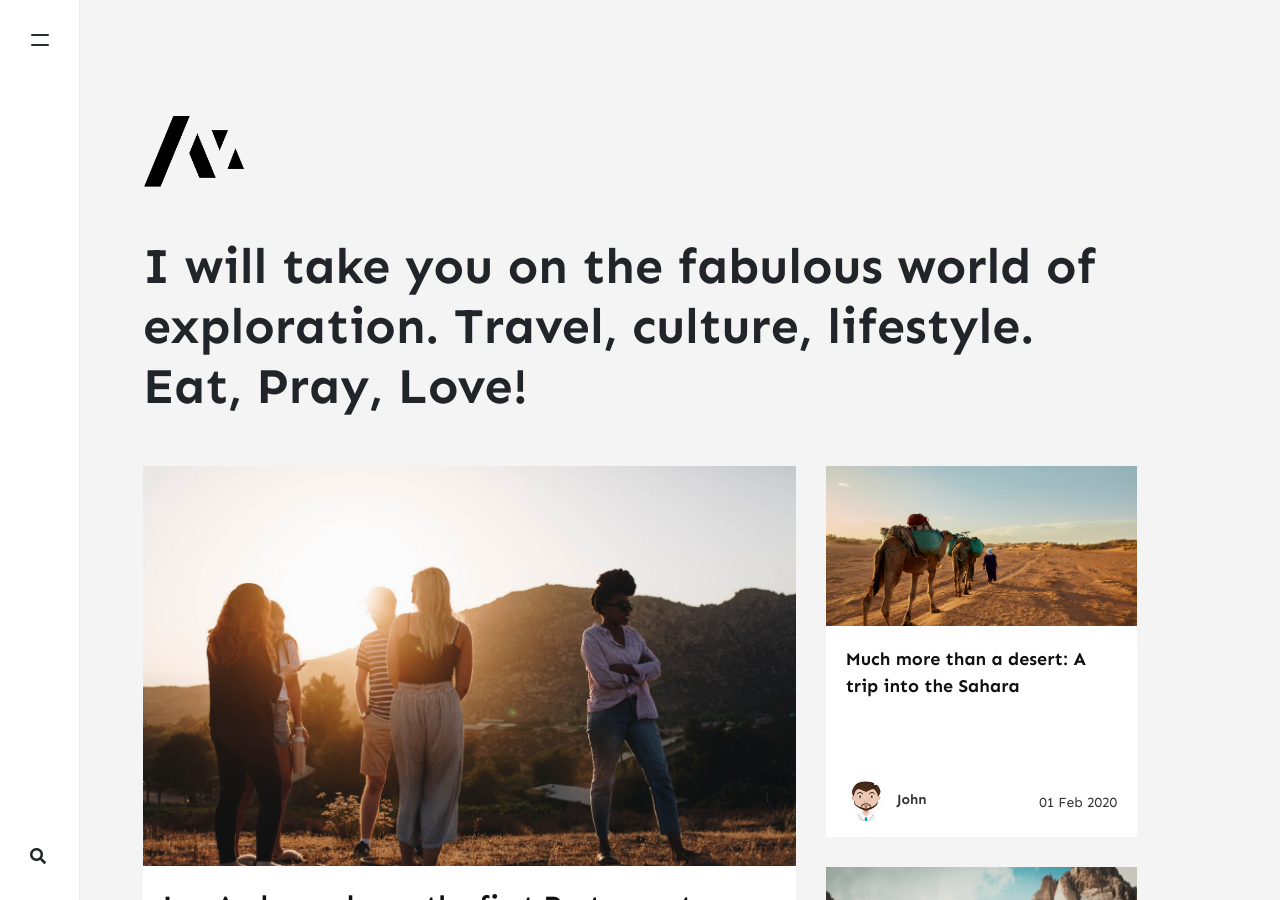
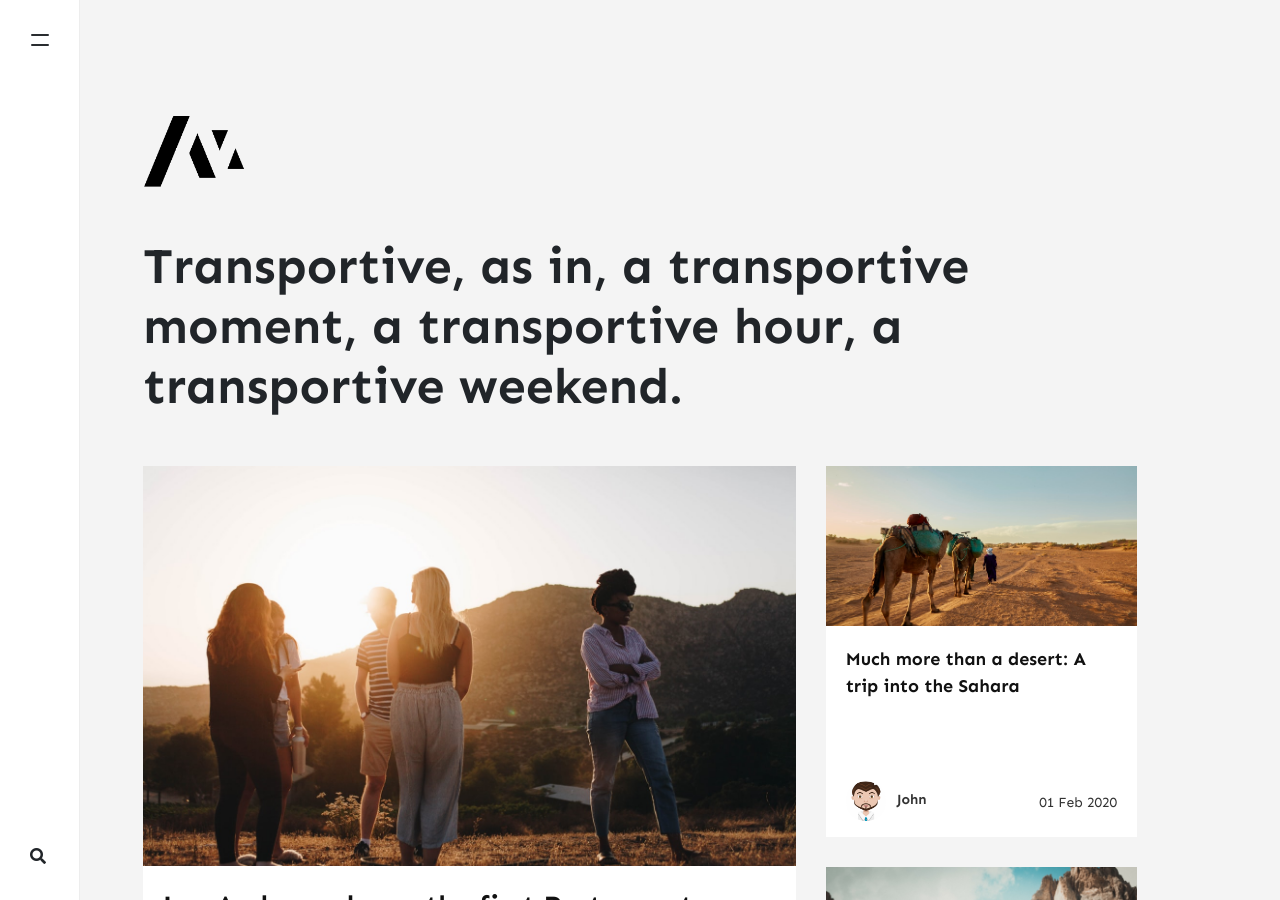
Before and after one commit to transportive/transportive.github.io, a Jekyll site: the page built from index.html, in a window 1280 px wide and 900 px high. Built offline with Jekyll 4.4.1, drawn with Linux system fonts in a browser that asks for light colours; nearby versions of some CDN libraries; the list of posts is cut into pages by our own code; comment, search, counter and statistics services are not loaded; some of the changed text lies outside the part shown.

Commit message:
Fixing page build warning
Page build warning: You are attempting to use the 'none' highlighter, which is currently unsupported on GitHub Pages. Your site will use 'rouge' for highlighting instead. To suppress this warning, change the 'highlighter' value to 'rouge' in your '_config.yml' and ensure the 'pygments' key is unset.

```diff
--- a/_config.yml
+++ b/_config.yml
@@ -1,7 +1,7 @@
 # Site
-name: "Memoirs"
-title: "Memoirs"
-description: "I will take you on the fabulous world of exploration. Travel, culture, lifestyle. Eat, Pray, Love!"
+name: "Transportive"
+title: "Transportive"
+description: "Transportive, as in, a transportive moment, a transportive hour, a transportive weekend."
 logo: 'assets/images/logo.png'
 favicon: 'assets/images/logo.png'
 baseurl: ''
@@ -10,7 +10,7 @@ disqus: 'demowebsite'
 mailchimp-list: 'https://wowthemes.us11.list-manage.com/subscribe/post?u=8aeb20a530e124561927d3bd8&amp;id=8c3d2d214b'
 include: ["_pages"]
 permalink: /:title/
-email: wowthemesnet@gmail.com
+email: hello@artiannaswamy.com
 
 # Authors
 authors:
@@ -54,7 +54,7 @@ paginate: 6
 paginate_path: /page:num/
 
 # Other
-highlighter: none
+highlighter: rouge
 markdown: kramdown
 kramdown:
    syntax_highlighter_opts:
```
